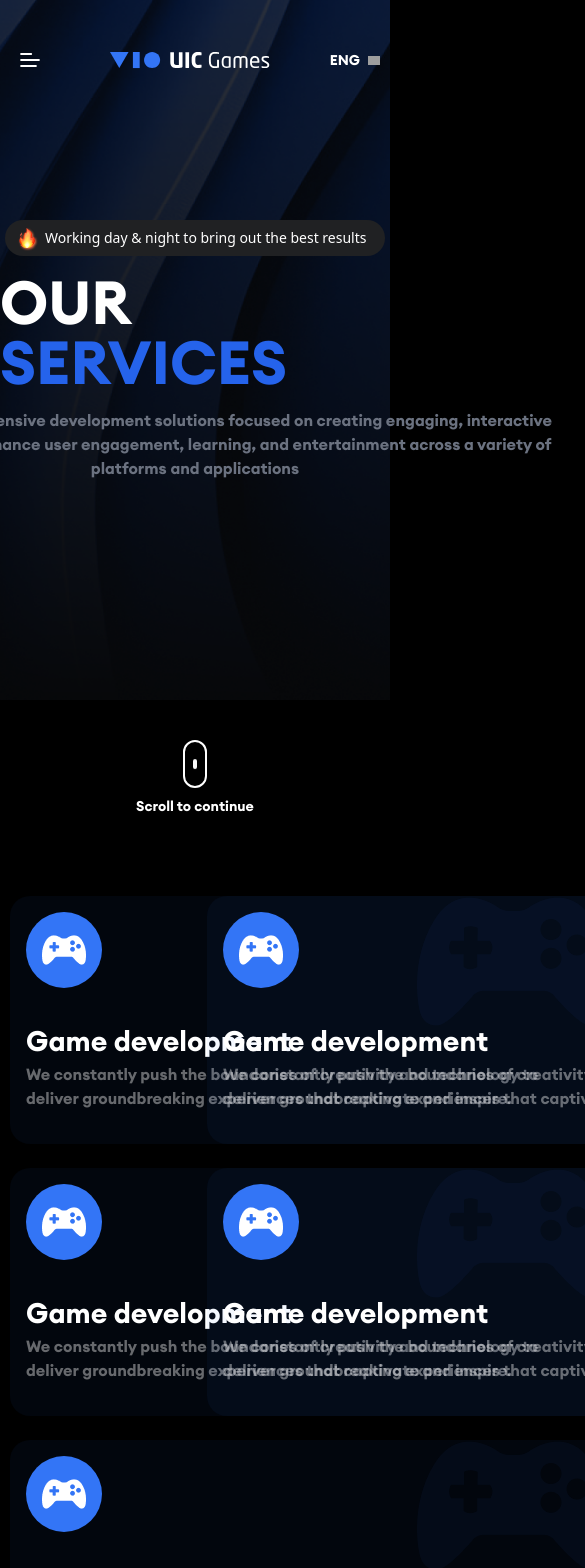
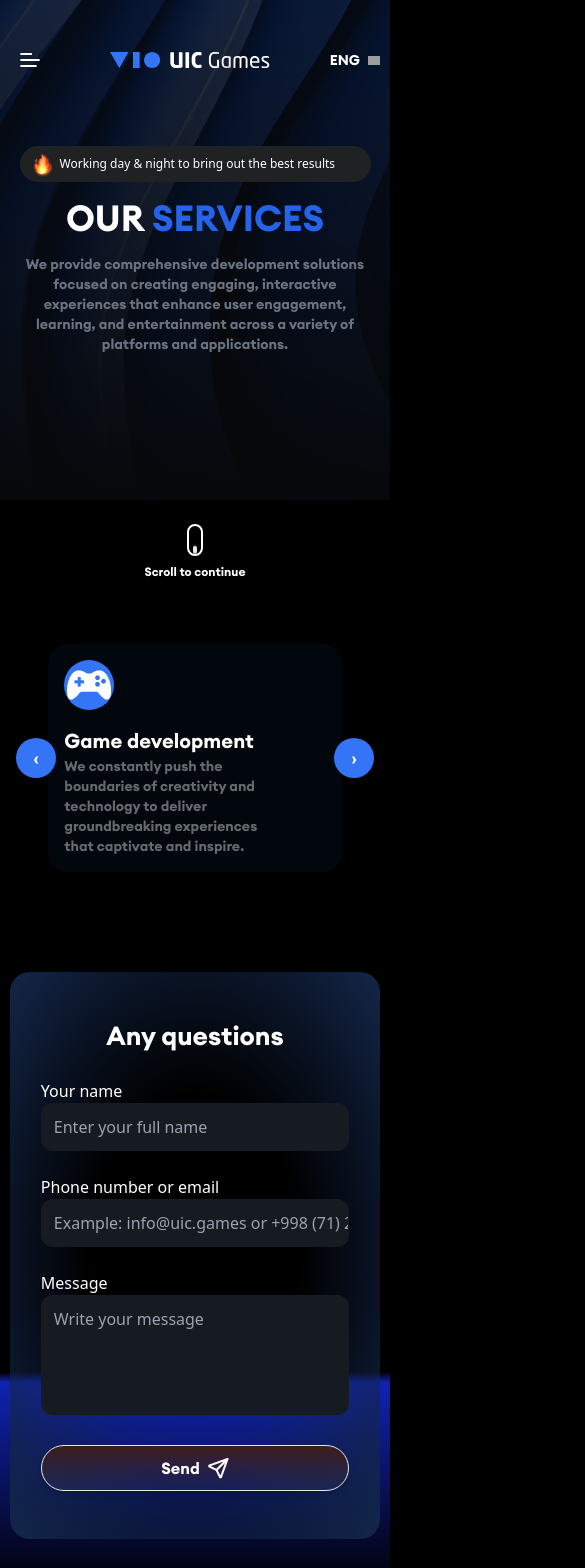
Before and after one commit to Shamsiddin007/adduic, a Next.js app: page /service-us in a window 390 px wide. Shown: the top 1568 px of the page, 585 px wide, since content can reach past the window. Built offline with nearby package versions, Linux system fonts and the light colour scheme; grey boxes are pictures that could not be loaded.

Commit message:
i changed app in sevecis and components in videolayout pages

```diff
--- a/src/app/service-us/page.tsx
+++ b/src/app/service-us/page.tsx
@@ -1,15 +1,28 @@
+"use client";
 import Image from "next/image";
 
 import Fire from "/public/icons/olov.png";
-import Union from "/public/Imgs/Union.png";
 import Game from "public/Imgs/games1.png";
 import Game1 from "public/Imgs/positionimg.png";
+import { useState } from "react";
 
-function page() {
+function Page() {
+  const slides = [...Array(5)]; // 5 ta slayd
+  const [currentSlide, setCurrentSlide] = useState(0);
+
+  const handlePrev = () => {
+    setCurrentSlide((prev) => (prev === 0 ? slides.length - 1 : prev - 1));
+  };
+
+  const handleNext = () => {
+    setCurrentSlide((prev) => (prev === slides.length - 1 ? 0 : prev + 1));
+  };
+
   return (
     <div className="pb-[500px]">
-      <div className="bg-custom w-full flex flex-col items-center h-[700px] justify-center ">
-        <span className="flex gap-2 items-center bg-[#202123] w-[380px] rounded-full text-white text-sm py-2 px-3 font-sans mb-4">
+      {/* Hero Section */}
+      <div className="bg-custom w-full flex flex-col items-center h-[500px] sm:h-[700px] justify-center">
+        <span className="flex gap-2 items-center bg-[#202123] w-[90%] sm:w-[380px] rounded-full text-white text-xs sm:text-sm py-2 px-3 font-sans mb-4">
           <Image
             src={Fire}
             alt="FireLogo"
@@ -17,83 +30,118 @@ function page() {
           />{" "}
           Working day & night to bring out the best results
         </span>
-        <h2 className="font-bold text-6xl text-white">
+        <h2 className="font-bold text-4xl sm:text-6xl text-white text-center">
           OUR <span className="text-blue-600">SERVICES</span>
         </h2>
-        <p className="text-gray-500 text-center w-[779px] pt-4">
+        <p className="text-gray-500 text-center w-[90%] sm:w-[50%] pt-4 text-sm sm:text-base">
           We provide comprehensive development solutions focused on creating
           engaging, interactive experiences that enhance user engagement,
           learning, and entertainment across a variety of platforms and
-          applications
+          applications.
         </p>
       </div>
-      <div className="flex flex-col items-center text-white text-sm mt-10">
-        <div className="relative w-6 h-12 border-2 border-white rounded-full flex items-center justify-center mb-2">
-          <div className="w-1 h-2.5 bg-white rounded-full animate-scroll" />
+
+      {/* Scroll Indicator */}
+      <div className="flex flex-col items-center pb-16 text-white text-xs sm:text-sm mt-6 sm:mt-10">
+        <div className="relative w-4 h-8 sm:w-6 sm:h-12 border-2 border-white rounded-full flex items-center justify-center mb-2">
+          <div className="w-1 h-2 bg-white rounded-full animate-scroll" />
         </div>
         <p>Scroll to continue</p>
       </div>
-      <div className="container">
-        <div className="grid grid-cols-2 grid-rows-3 gap-6 mt-20">
-          <div className="w-[600px] h-[248px] rounded-[20px] bg-[#3375F60D] p-4 relative">
-            <Image src={Game1} alt="" className="absolute top-[1px] right-0" />
-            <div className="bg-[#3375F6] w-[76px] h-[76px] flex items-center justify-center rounded-[50%] mb-8">
+
+      {/* Services Section */}
+      <div className="container px-4 sm:px-0">
+        {/* Slider - Visible only on mobile (hidden on desktop) */}
+        <div className="relative w-full overflow-hidden md:hidden">
+          <div
+            className="flex transition-transform duration-500"
+            style={{ transform: `translateX(-${currentSlide * 100}%)` }}
+          >
+            {slides.map((_, index) => (
+              <div
+                key={index}
+                className="w-full flex-shrink-0 px-4"
+              >
+                <div className="w-[90%] mx-auto rounded-[20px] bg-[#3375F60D] p-4 relative">
+                  {/* Background Image */}
+                  <Image
+                    src={Game1}
+                    alt=""
+                    className="absolute top-0 right-0 hidden sm:block lg:w-auto"
+                  />
+
+                  {/* Icon */}
+                  <div className="bg-[#3375F6] w-[50px] h-[50px] md:w-[60px] md:h-[60px] lg:w-[76px] lg:h-[76px] flex items-center justify-center rounded-full mb-4 md:mb-6 lg:mb-8">
                     <Image src={Game} alt="" />
                   </div>
-            <h1 className="text-[28px]">Game development</h1>
-            <p className="text-[#FFFFFF66] w-[518px]">
-              We constantly push the boundaries of creativity and technology to
-              deliver groundbreaking experiences that captivate and inspire.
+
+                  {/* Title */}
+                  <h1 className="text-[20px] md:text-[24px] lg:text-[28px] font-semibold">
+                    Game development
+                  </h1>
+
+                  {/* Description */}
+                  <p className="text-[#FFFFFF66] text-sm w-[80%]">
+                    We constantly push the boundaries of creativity and technology
+                    to deliver groundbreaking experiences that captivate and
+                    inspire.
                   </p>
                 </div>
-          <div className="w-[600px] h-[248px] rounded-[20px] bg-[#3375F60D] p-4 relative">
-            <Image src={Game1} alt="" className="absolute top-[1px] right-0" />
-            <div className="bg-[#3375F6] w-[76px] h-[76px] flex items-center justify-center rounded-[50%] mb-8">
+              </div>
+            ))}
+          </div>
+
+          {/* Navigation Buttons */}
+          <button
+            className="absolute top-1/2 left-0 transform -translate-y-1/2 bg-[#3375F6] text-white rounded-full w-10 h-10 flex items-center justify-center"
+            onClick={handlePrev}
+          >
+            ‹
+          </button>
+          <button
+            className="absolute top-1/2 right-0 transform -translate-y-1/2 bg-[#3375F6] text-white rounded-full w-10 h-10 flex items-center justify-center"
+            onClick={handleNext}
+          >
+            ›
+          </button>
+        </div>
+
+        {/* Static Grid - Visible only on desktop (md and up) */}
+        <div className="grid grid-cols-2 gap-8 md:grid md:grid-cols-2 md:gap-8 md:block hidden">
+          {slides.map((_, index) => (
+            <div
+              key={index}
+              className="w-[90%] mx-auto rounded-[20px] bg-[#3375F60D] p-4 relative"
+            >
+              {/* Background Image */}
+              <Image
+                src={Game1}
+                alt=""
+                className="absolute top-0 right-0 hidden sm:block lg:w-auto"
+              />
+
+              {/* Icon */}
+              <div className="bg-[#3375F6] w-[50px] h-[50px] md:w-[60px] md:h-[60px] lg:w-[76px] lg:h-[76px] flex items-center justify-center rounded-full mb-4 md:mb-6 lg:mb-8">
                 <Image src={Game} alt="" />
               </div>
-            <h1 className="text-[28px]">Game development</h1>
-            <p className="text-[#FFFFFF66] w-[518px]">
-              We constantly push the boundaries of creativity and technology to
-              deliver groundbreaking experiences that captivate and inspire.
+
+              {/* Title */}
+              <h1 className="text-[20px] md:text-[24px] lg:text-[28px] font-semibold">
+                Game development
+              </h1>
+
+              {/* Description */}
+              <p className="text-[#FFFFFF66] text-sm w-[80%]">
+                We constantly push the boundaries of creativity and technology
+                to deliver groundbreaking experiences that captivate and
+                inspire.
               </p>
             </div>
-          <div className="w-[600px] h-[248px] rounded-[20px] bg-[#3375F60D] p-4 relative">
-            <Image src={Game1} alt="" className="absolute top-[1px] right-0" />
-            <div className="bg-[#3375F6] w-[76px] h-[76px] flex items-center justify-center rounded-[50%] mb-8">
-              <Image src={Game} alt="" />
-            </div>
-            <h1 className="text-[28px]">Game development</h1>
-            <p className="text-[#FFFFFF66] w-[518px]">
-              We constantly push the boundaries of creativity and technology to
-              deliver groundbreaking experiences that captivate and inspire.
-            </p>
-          </div>
-          <div className="w-[600px] h-[248px] rounded-[20px] bg-[#3375F60D] p-4 relative">
-            <Image src={Game1} alt="" className="absolute top-[1px] right-0" />
-            <div className="bg-[#3375F6] w-[76px] h-[76px] flex items-center justify-center rounded-[50%] mb-8">
-              <Image src={Game} alt="" />
-            </div>
-            <h1 className="text-[28px]">Game development</h1>
-            <p className="text-[#FFFFFF66] w-[518px]">
-              We constantly push the boundaries of creativity and technology to
-              deliver groundbreaking experiences that captivate and inspire.
-            </p>
-          </div>
-          <div className="w-[600px] h-[248px] rounded-[20px] bg-[#3375F60D] p-4 relative">
-            <Image src={Game1} alt="" className="absolute top-[1px] right-0" />
-            <div className="bg-[#3375F6] w-[76px] h-[76px] flex items-center justify-center rounded-[50%] mb-8">
-              <Image src={Game} alt="" />
-            </div>
-            <h1 className="text-[28px]">Game development</h1>
-            <p className="text-[#FFFFFF66] w-[518px]">
-              We constantly push the boundaries of creativity and technology to
-              deliver groundbreaking experiences that captivate and inspire.
-            </p>
-          </div>
+          ))}
         </div>
       </div>
     </div>
   );
 }
 
-export default page;
+export default Page;
--- a/src/components/videolayout.tsx
+++ b/src/components/videolayout.tsx
@@ -8,8 +8,12 @@ import backlogo from "../../public/icons/Logos.png";
 
 const Videolayout = () => {
   const [isVideoOpen, setIsVideoOpen] = useState(false);
+  const [isVideoLoading, setIsVideoLoading] = useState(true);
 
-  const handleVideoOpen = () => setIsVideoOpen(true);
+  const handleVideoOpen = () => {
+    setIsVideoOpen(true);
+    setIsVideoLoading(true); // Video ochilganda yuklashni boshlash
+  };
   const handleVideoClose = () => setIsVideoOpen(false);
 
   useEffect(() => {
@@ -49,7 +53,6 @@ const Videolayout = () => {
                 life!
               </p>
             </div>
-
             <div className="mt-8 sm:mt-12 mb-8 sm:mb-20">
               <h2 className="mb-4 text-sm sm:text-base">Available:</h2>
               <div className="flex flex-wrap gap-3 sm:gap-4">
@@ -70,7 +73,6 @@ const Videolayout = () => {
                 ))}
               </div>
             </div>
-
             <div className="flex gap-4 sm:gap-6">
               <button className="px-6 sm:px-8 py-2.5 sm:py-3 bg-white/10 rounded-full hover:bg-[#EB5739] transition-all duration-300 text-sm sm:text-base active:translate-y-0.5">
                 About game
@@ -80,7 +82,6 @@ const Videolayout = () => {
               </button>
             </div>
           </div>
-
           <div className="relative w-full lg:w-1/2 p-6 sm:p-12 flex justify-center lg:justify-end">
             <div className="relative">
               <Image
@@ -110,10 +111,14 @@ const Videolayout = () => {
           </div>
         </div>
 
-        {/* Video Modal */}
         {isVideoOpen && (
           <div className="fixed inset-0 bg-black/90 flex items-center justify-center z-50 p-4">
             <div className="relative w-full max-w-6xl aspect-video bg-black/20 rounded-lg">
+              {isVideoLoading && (
+                <div className="absolute inset-0 flex items-center justify-center bg-black/50 z-10">
+                  <div className="loader">Loading...</div>
+                </div>
+              )}
               <button
                 onClick={handleVideoClose}
                 className="absolute -top-1 right-1 text-white font-thin text-6xl hover:text-blue-500 transition-colors duration-300"
@@ -123,6 +128,7 @@ const Videolayout = () => {
               </button>
               <div className="w-full h-full flex items-center justify-center">
                 <iframe
+                  onLoad={() => setIsVideoLoading(false)} // Yuklash tugagach animatsiyani o'chirish
                   width="80%"
                   height="80%"
                   src="https://www.youtube.com/embed/mxV0AD_2Gek"
```
Lines whose indentation alone changed are shown as unchanged.
